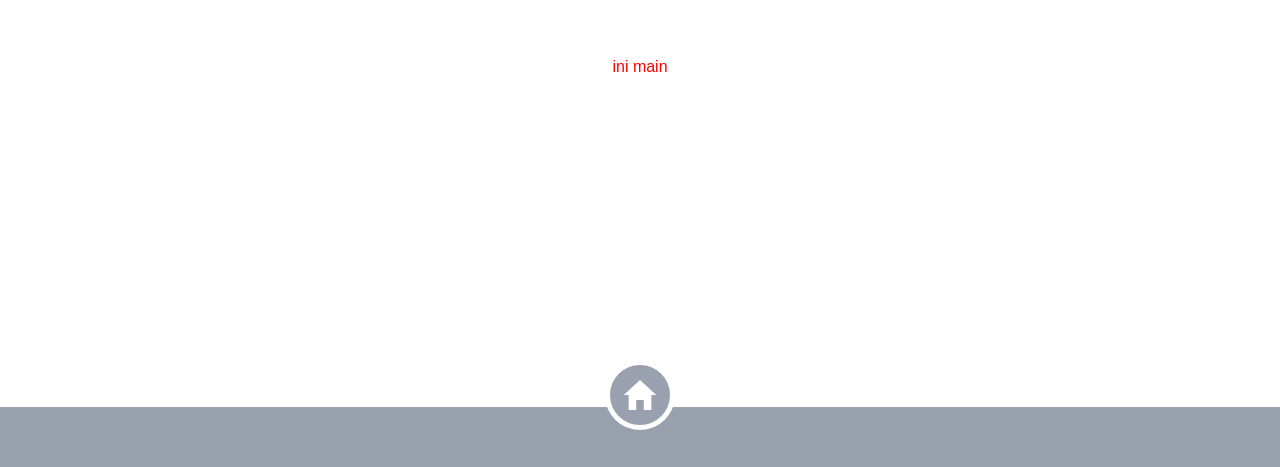
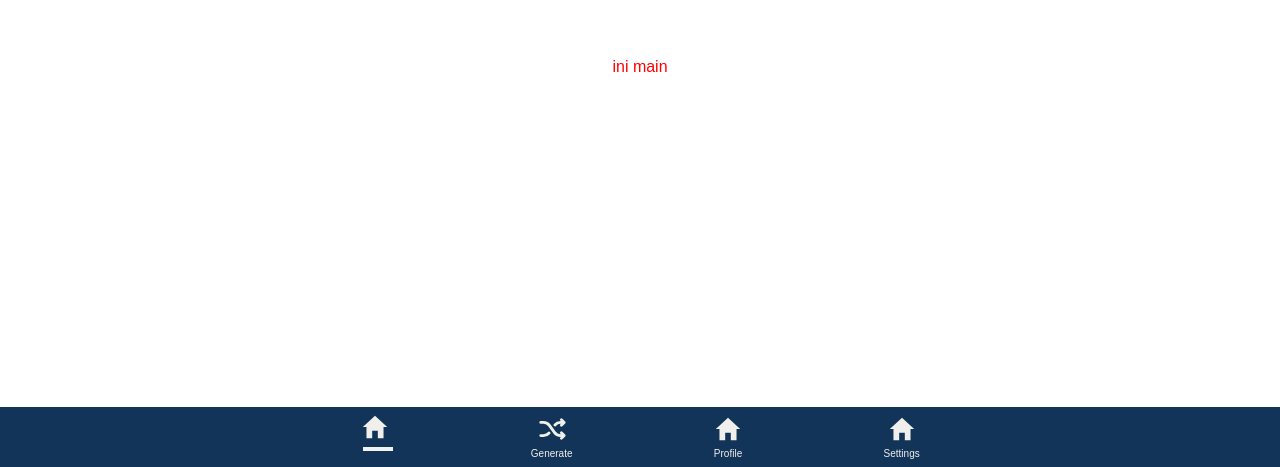
Before and after one commit to theoz06/stylemate-client, a Next.js app in the folder stylemate-client/: page /Home in a window 1280 px wide. Shown: the part 333-800 px from the top of the page. Built offline with nearby package versions, Linux system fonts and the light colour scheme.

Commit message:
Add Footer component with tab navigation; remove old footer styles

```diff
--- a/stylemate-client/src/app/Home/index.module.css
+++ b/stylemate-client/src/app/Home/index.module.css
@@ -2,60 +2,3 @@
     height: 100vh;
     color: red;
 }
-
-.footer {
-    position: fixed;
-    bottom: 0;
-    height: 60px;
-    background-color: #99a1af;
-    text-align: center;
-    color: #ffffff;
-    left: 0;
-    right: 0;
-    display: flex;
-    justify-content: center;
-    align-items: center;
-}
-
-.tab{
-    position: relative;
-    display: flex;
-    flex-direction: column;
-    align-items: center;
-    gap: 2px;
-    cursor: pointer;
-}
-
-.tab span{
-    font-size: 40px;
-    font-weight: bold;
-}
-
-.tab p {
-    font-size: 10px;
-}
-
-.floating_container{
-    position: absolute;
-    border-radius: 60%;
-    border-width: 5px;
-    border-color: #ffffff;
-    height: 70px;
-    width: 70px;
-    background-color: #99a1af;
-    bottom: 15px;
-    z-index: -1;
-}
-
-.floating_icon {
-    position: absolute;
-    bottom: 10px;
-    left: 50%;
-    transform: translate(-50%, -50%);
-    font-size: 50px;
-    color: #ffffff;
-}
-
-.active_tab p {
-    visibility: hidden;
-}
--- a/stylemate-client/src/app/Home/page.jsx
+++ b/stylemate-client/src/app/Home/page.jsx
@@ -1,6 +1,7 @@
 import React from "react";
 import index from "./index.module.css";
 import { IoMdHome } from "react-icons/io";
+import Footer from "@/components/Home/Footer/Footer";
 
 const Page = () => {
   return (
@@ -8,17 +9,7 @@ const Page = () => {
       <main className="flex items-center justify-center min-h-screen w-full bg-[#ffffff]">
         <div>ini main</div>
       </main>
-      <footer className={index.footer}>
-        <div className="footer-content relative flex items-center-full">
-          <button className={`${index.tab} ${index.active_tab}`}>
-            <span className={index.floating_container}></span>
-            <span className={index.floating_icon}>
-              <IoMdHome />
-            </span>
-            <p>Home</p>
-          </button>
-        </div>
-      </footer>
+      <Footer />
     </div>
   );
 };
--- a/stylemate-client/src/app/layout.js
+++ b/stylemate-client/src/app/layout.js
@@ -11,8 +11,6 @@ const poppins = Poppins({
 export const viewport = {
   width: "device-width",
   initialScale: "1.0",
-  maximumScale: "1.0",
-  userScalable: "no",
 }
 
 export const metadata = {
--- a/stylemate-client/src/app/page.js
+++ b/stylemate-client/src/app/page.js
@@ -14,25 +14,25 @@ const Home = () => {
     username: "",
     password: "",
     email: "",
-    name: ""
+    name: "",
   });
 
   const [activeTab, setActiveTab] = useState("login");
 
-  useEffect(()=> {
-    if(activeTab === "login"){
+  useEffect(() => {
+    if (activeTab === "login") {
       setFormData({
         username: "",
         password: "",
-      })
-    }else if(activeTab === "register"){
+      });
+    } else if (activeTab === "register") {
       setFormData({
         password: "",
         email: "",
-        name: ""
-      })
+        name: "",
+      });
     }
-  },[activeTab]);
+  }, [activeTab]);
 
   const login = (e) => {
     e.preventDefault();
@@ -43,28 +43,33 @@ const Home = () => {
   const register = (e) => {
     e.preventDefault();
     console.log("Register! : ", formData);
-  }
+  };
 
   return (
     <>
-      <main className="container-main flex flex-col items-center justify-center min-h-screen w-full" >
+      <main className="container-main flex flex-col items-center justify-center min-h-screen w-full">
         <div className="container-main-content flex flex-col items-center justify-center w-full space-y-6">
-          <div className="container-logo flex flex-col-reverse items-center justify-center w-full gap-3">
-            <h1 className="text-5xl font-semibold text-center  ">StyleMate</h1>
-            <span className="text-8xl p-3 rounded-full bg-gray-200">
-              <IoShirt />
-            </span>
-          </div>
-
-          <div className="md:w-1/2 lg:w-1/3 mt-3">
+          <div className="md:w-1/2 lg:w-1/3">
             <div className=" bg-[#ffffff] w-full rounded-lg  shadow-2xl shadow-gray-400 p-5">
+              <div className="container-logo flex flex-col-reverse items-center justify-center w-full gap-3">
+                <h1 className=" text-3xl md:text-5xl font-semibold text-center  ">
+                  StyleMate
+                </h1>
+                <span className="text-5xl md:text-8xl p-3 rounded-full bg-gray-200">
+                  <IoShirt />
+                </span>
+              </div>
               <form
                 method="POST"
-                className="form flex flex-col items-center justify-center gap-6  "
+                className="form flex flex-col items-center justify-center gap-6 mt-3 "
                 onSubmit={activeTab === "login" ? login : register}
               >
-                {activeTab === "login" && (<LoginForm formData={formData} setFormData={setFormData} />) }
-                {activeTab === "register" && (<RegisterForm formData={formData} setFormData={setFormData} />) }
+                {activeTab === "login" && (
+                  <LoginForm formData={formData} setFormData={setFormData} />
+                )}
+                {activeTab === "register" && (
+                  <RegisterForm formData={formData} setFormData={setFormData} />
+                )}
 
                 <div className="container-button flex flex-col items-center justify-center w-full space-y-3">
                   <button
@@ -76,11 +81,19 @@ const Home = () => {
                   </button>
                   <p className="text-center text-gray-500">Or</p>
                   <p>
-                    {activeTab === "login"? "Don't have an account?" : "Already have an account?"}
-                    <span>  </span>
-                    <span className="relative text-blue-500 cursor-pointer font-semibold hover:underline" onClick={() => setActiveTab(activeTab === "login" ? "register" : "login")}>
-
-                        {activeTab === "login" ? "Register" : "Login"} .
+                    {activeTab === "login"
+                      ? "Don't have an account?"
+                      : "Already have an account?"}
+                    <span> </span>
+                    <span
+                      className="relative text-blue-500 cursor-pointer font-semibold hover:underline"
+                      onClick={() =>
+                        setActiveTab(
+                          activeTab === "login" ? "register" : "login"
+                        )
+                      }
+                    >
+                      {activeTab === "login" ? "Register" : "Login"} .
                     </span>
                   </p>
                 </div>
--- /dev/null
+++ b/stylemate-client/src/components/Home/Footer/Footer.jsx
@@ -0,0 +1,64 @@
+"use client";
+
+import React, { useState } from "react";
+import footer from "@/components/Home/Footer/footer.module.css";
+import { IoMdHome } from "react-icons/io";
+import { PiShuffleBold } from "react-icons/pi";
+
+const Footer = () => {
+  const [activeTab, setActiveTab] = useState(0);
+
+  const tabPositions = `tab_position_${activeTab}`;
+
+  const tabs = [
+    {
+      id: 0,
+      icon: <IoMdHome />,
+      label: "Home",
+    },
+    {
+      id: 1,
+      icon: <PiShuffleBold />,
+      label: "Generate",
+    },
+    {
+      id: 2,
+      icon: <IoMdHome />,
+      label: "Profile",
+    },
+    {
+      id: 3,
+      icon: <IoMdHome />,
+      label: "Settings",
+    },
+  ];
+
+  return (
+    <footer className={footer.footer}>
+      <div
+        className={`footer-content  relative w-[700px] ${tabPositions} flex justify-around items-center `}
+      >
+        {tabs.map((tab, id) => (
+          <button
+            key={id}
+            className={`${footer.tab} ${
+              activeTab === tab.id ? footer.active_tab : ""
+            }`}
+            onClick={() => setActiveTab(tab.id)}
+          >
+            <span className={activeTab === tab.id ? footer.active_icon : ""}>
+              {tab.icon}
+            </span>
+            <p>{tab.label}</p>
+          </button>
+        ))}
+        <span
+          className={footer.tab_indicator}
+          style={{ left: `${12.5 + activeTab * 25}%` }}
+        ></span>
+      </div>
+    </footer>
+  );
+};
+
+export default Footer;
--- /dev/null
+++ b/stylemate-client/src/components/Home/Footer/footer.module.css
@@ -0,0 +1,52 @@
+.footer {
+    position: fixed;
+    bottom: 0;
+    height: 60px;
+    background-color: #123458;
+    text-align: center;
+    color: #F1EFEC;
+    left: 0;
+    right: 0;
+    display: flex;
+    justify-content: center;
+    align-items: center;
+}
+
+.tab{
+    position: relative;
+    display: flex;
+    flex-direction: column;
+    align-items: center;
+    gap: 2px;
+    cursor: pointer;
+}
+
+.tab span{
+    font-size: 30px;
+    font-weight: bold;
+}
+
+.tab p {
+    font-size: 10px;
+    transition: all 0.2s ease-out;
+}
+
+.active_tab p {
+    transform: translateY(20px);
+}
+
+.tab_indicator {
+    position: absolute;
+    width: 30px;
+    height: 4px;
+    background-color: #f8f8f8f8;
+    bottom: 10px;
+    transform: translateX(-15px);
+    transition: left 0.3s ease-in-out;
+    z-index: 15;
+}
+
+.active_tab span {
+    transform:translateY(-2px);
+    transition: all 0.2s ease-in-out;
+}
```
